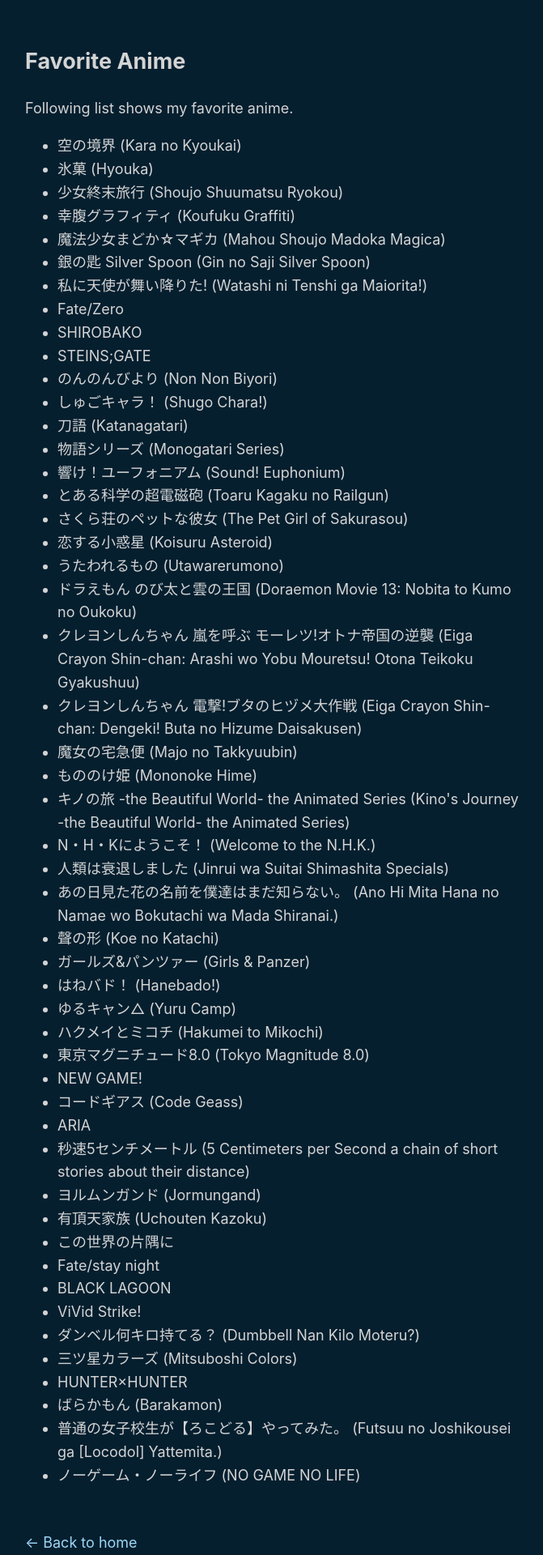
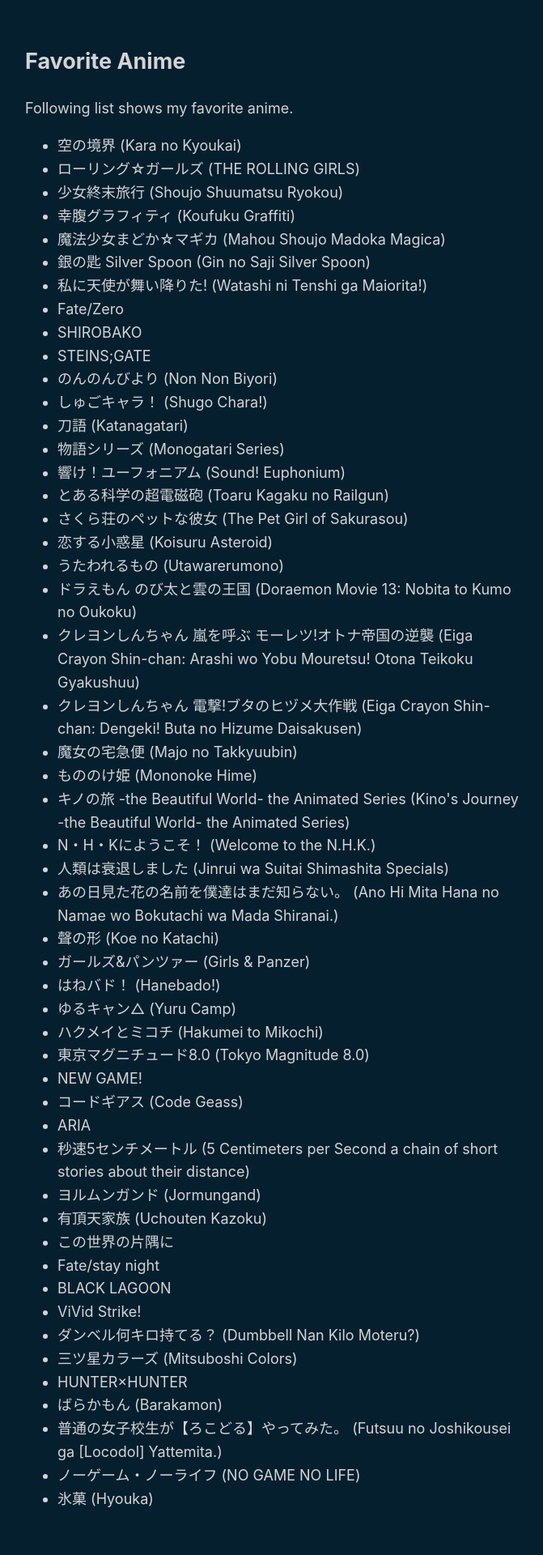
Before and after one commit to kira924age/kira924age.com, a Next.js app: page /anime in a window 1280 px wide. Shown: the top 1920 px of the page at 81% size, without its empty margins (303-974 px from the left). Built offline with nearby package versions, Linux system fonts and the light colour scheme.

Commit message:
Update anime.js

```diff
--- a/pages/anime.js
+++ b/pages/anime.js
@@ -12,7 +12,7 @@ export default function FavoriteAnime() {
       Following list shows my favorite anime.
       <ul>
         <li key="1">空の境界 (Kara no Kyoukai)</li>
-        <li key="2">氷菓 (Hyouka)</li>
+        <li key="2">ローリング☆ガールズ (THE ROLLING GIRLS)</li>
         <li key="3">少女終末旅行 (Shoujo Shuumatsu Ryokou)</li>
         <li key="4">幸腹グラフィティ (Koufuku Graffiti)</li>
         <li key="5">魔法少女まどか☆マギカ (Mahou Shoujo Madoka Magica)</li>
@@ -80,6 +80,7 @@ export default function FavoriteAnime() {
         <li key="48">ばらかもん (Barakamon)</li>
         <li key="49">普通の女子校生が【ろこどる】やってみた。 (Futsuu no Joshikousei ga [Locodol] Yattemita.)</li>
         <li key="50">ノーゲーム・ノーライフ (NO GAME NO LIFE)</li>
+        <li key="51">氷菓 (Hyouka)</li>
       </ul>
     </Layout>
   );
--- a/pages/index.js
+++ b/pages/index.js
@@ -25,7 +25,7 @@ export default function Home() {
       <h3>Favorite Anime</h3>
       <ul>
         <li key="1">空の境界 (Kara no Kyoukai)</li>
-        <li key="2">氷菓 (Hyouka)</li>
+        <li key="2">ローリング☆ガールズ (THE ROLLING GIRLS)</li>
         <li key="3">少女終末旅行 (Shoujo Shuumatsu Ryokou)</li>
         <li key="4">幸腹グラフィティ (Koufuku Graffiti)</li>
         <li key="5">魔法少女まどか☆マギカ (Mahou Shoujo Madoka Magica)</li>
```
